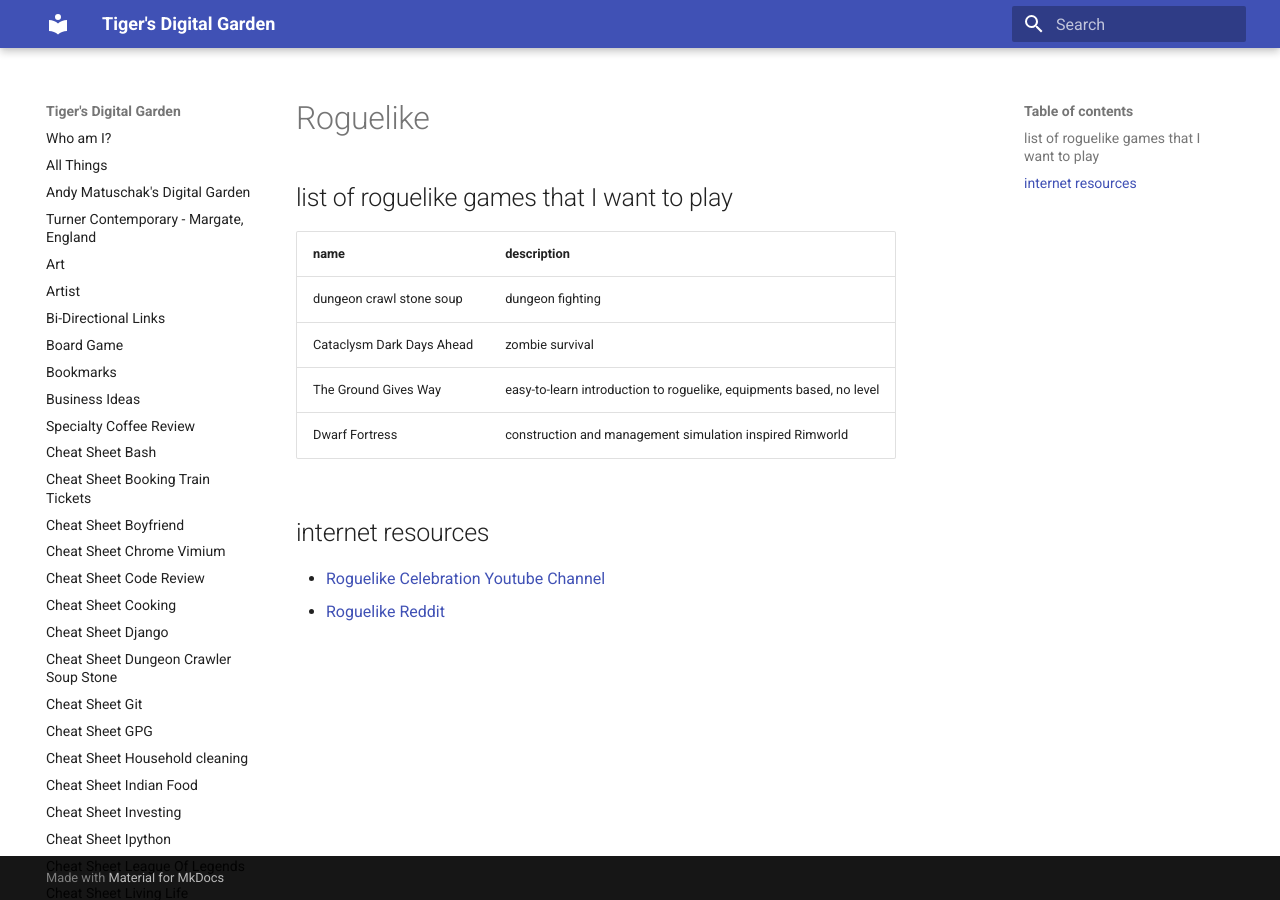
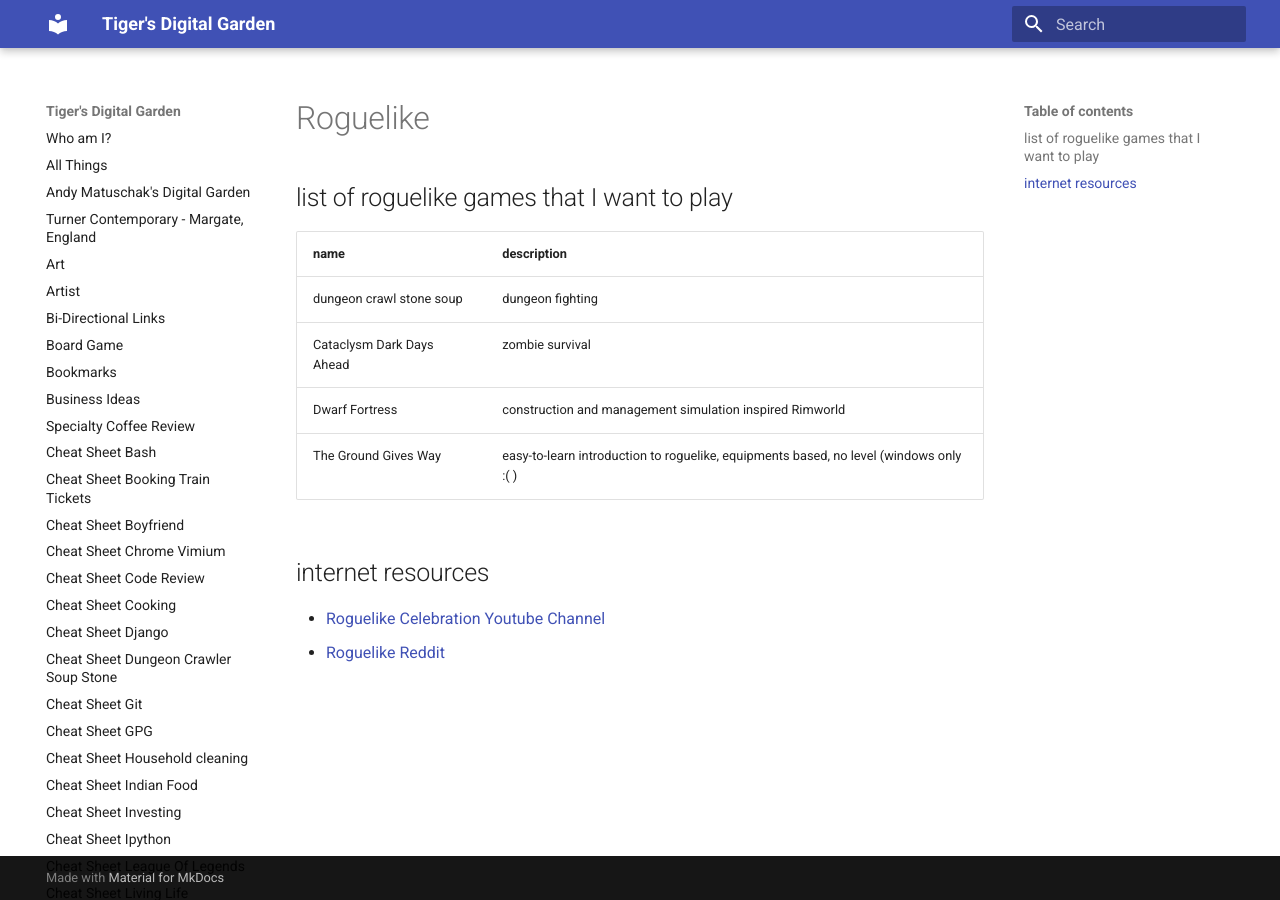
Before and after one commit to ynotstartups/notes, an MkDocs documentation site: the page built from notes/roguelike.md, in a window 1280 px wide. Built offline with MkDocs 1.6.1 and Material for MkDocs 9.7.7, drawn with Linux system fonts in a browser that asks for light colours.

Commit message:
update roguelike

```diff
--- a/notes/roguelike.md
+++ b/notes/roguelike.md
@@ -2,12 +2,12 @@
 
 ## list of roguelike games that I want to play
 
-| name                      | description                                                         |
-| ------------------------- | ------------------------------------------------------------------- |
-| dungeon crawl stone soup  | dungeon fighting                                                    |
-| Cataclysm Dark Days Ahead | zombie survival                                                     |
-| The Ground Gives Way      | easy-to-learn introduction to roguelike, equipments based, no level |
-| Dwarf Fortress            | construction and management simulation inspired Rimworld            |
+| name                      | description                                                                            |
+| ------------------------- | -------------------------------------------------------------------------------------- |
+| dungeon crawl stone soup  | dungeon fighting                                                                       |
+| Cataclysm Dark Days Ahead | zombie survival                                                                        |
+| Dwarf Fortress            | construction and management simulation inspired Rimworld                               |
+| The Ground Gives Way      | easy-to-learn introduction to roguelike, equipments based, no level (windows only :( ) |
 
 ## internet resources
 
```
